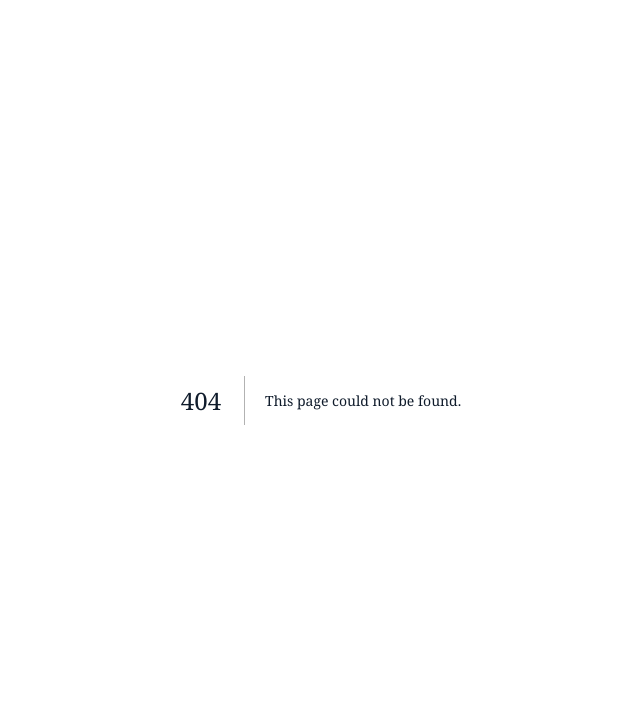
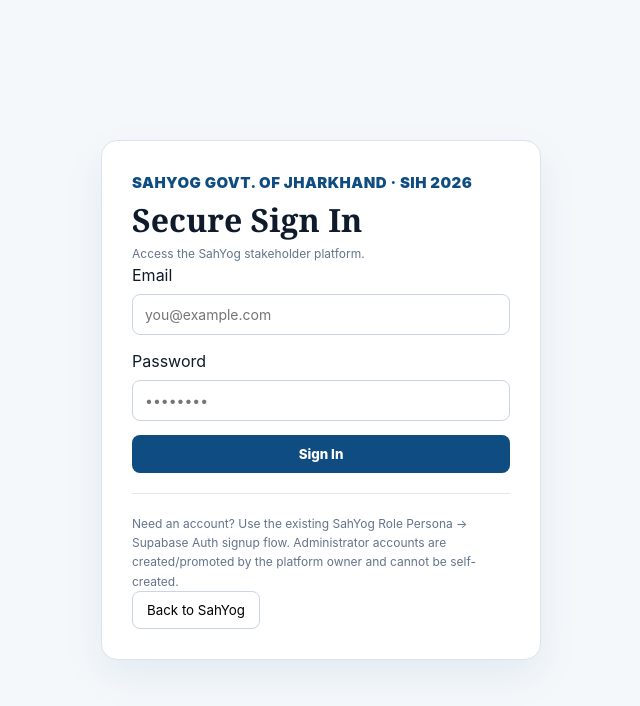
Before and after one commit to Talha-212/SIH-SahYog, a Next.js app: page /login in a window 1280 px wide. Before the commit this address had no page. Shown: the top 706 px of the page, without its empty margins (319-959 px from the left). Built offline with nearby package versions, Linux system fonts and the light colour scheme; no server answers.

Commit message:
feat: add dedicated SahYog sign-in screen

```diff
--- /dev/null
+++ b/src/app/login/page.tsx
@@ -0,0 +1,63 @@
+'use client';
+
+import { FormEvent, useState } from 'react';
+import { useRouter, useSearchParams } from 'next/navigation';
+import { getBrowserSupabaseClient, isSupabaseConfigured } from '@/lib/supabase/client';
+
+export default function LoginPage() {
+  const router = useRouter();
+  const params = useSearchParams();
+  const next = params.get('next') || '/';
+  const [email,setEmail] = useState('');
+  const [password,setPassword] = useState('');
+  const [error,setError] = useState('');
+  const [loading,setLoading] = useState(false);
+
+  async function submit(e: FormEvent) {
+    e.preventDefault();
+    setError('');
+    setLoading(true);
+    const supabase = getBrowserSupabaseClient();
+    if (!supabase) { setError('Supabase is not configured.'); setLoading(false); return; }
+    const { data, error: authError } = await supabase.auth.signInWithPassword({ email: email.trim(), password });
+    if (authError || !data.user) { setError(authError?.message || 'Invalid credentials.'); setLoading(false); return; }
+    const { data: profile } = await supabase.from('profiles').select('role').eq('id', data.user.id).maybeSingle();
+    if (next === '/admin' && profile?.role !== 'admin') {
+      await supabase.auth.signOut();
+      setError('This account does not have Government Control Center access.');
+      setLoading(false);
+      return;
+    }
+    router.replace(profile?.role === 'admin' ? '/admin' : next);
+  }
+
+  return (
+    <main style={shell}>
+      <div style={card}>
+        <div style={brand}>SAHYOG <span>GOVT. OF JHARKHAND · SIH 2026</span></div>
+        <h1>Secure Sign In</h1>
+        <p style={muted}>Access the SahYog stakeholder platform.</p>
+        {!isSupabaseConfigured() && <div style={warn}>Supabase is not configured. Set NEXT_PUBLIC_SUPABASE_URL and NEXT_PUBLIC_SUPABASE_ANON_KEY.</div>}
+        {error && <div style={errorBox}>{error}</div>}
+        <form onSubmit={submit} style={{display:'grid',gap:14}}>
+          <label>Email<input type="email" required value={email} onChange={e=>setEmail(e.target.value)} placeholder="you@example.com" style={input}/></label>
+          <label>Password<input type="password" required value={password} onChange={e=>setPassword(e.target.value)} placeholder="••••••••" style={input}/></label>
+          <button disabled={loading} style={button}>{loading ? 'Signing in…' : 'Sign In'}</button>
+        </form>
+        <div style={divider}/>
+        <p style={muted}>Need an account? Use the existing SahYog Role Persona → Supabase Auth signup flow. Administrator accounts are created/promoted by the platform owner and cannot be self-created.</p>
+        <button style={secondary} onClick={()=>router.push('/')}>Back to SahYog</button>
+      </div>
+    </main>
+  );
+}
+const shell: React.CSSProperties={minHeight:'100vh',display:'grid',placeItems:'center',padding:24,background:'#f5f8fb',fontFamily:'inherit'};
+const card: React.CSSProperties={width:'100%',maxWidth:440,background:'#fff',border:'1px solid #dbe4ec',borderRadius:16,padding:30,boxShadow:'0 16px 40px rgba(15,76,129,.08)'};
+const brand: React.CSSProperties={fontWeight:900,color:'#0f4c81',fontSize:15,letterSpacing:'.03em'};
+const muted: React.CSSProperties={color:'#64748b',fontSize:12,lineHeight:1.6};
+const input: React.CSSProperties={display:'block',width:'100%',marginTop:6,padding:'11px 12px',border:'1px solid #cbd5e1',borderRadius:8,fontSize:14,boxSizing:'border-box'};
+const button: React.CSSProperties={border:0,borderRadius:8,padding:'11px 14px',background:'#0f4c81',color:'#fff',fontWeight:800,cursor:'pointer'};
+const secondary: React.CSSProperties={border:'1px solid #cbd5e1',borderRadius:8,padding:'10px 14px',background:'#fff',cursor:'pointer'};
+const errorBox: React.CSSProperties={background:'#fef2f2',border:'1px solid #fecaca',color:'#b91c1c',padding:10,borderRadius:8,fontSize:12,margin:'12px 0'};
+const warn: React.CSSProperties={background:'#fffbeb',border:'1px solid #fde68a',color:'#92400e',padding:10,borderRadius:8,fontSize:12,margin:'12px 0'};
+const divider: React.CSSProperties={height:1,background:'#e2e8f0',margin:'20px 0'};
```
